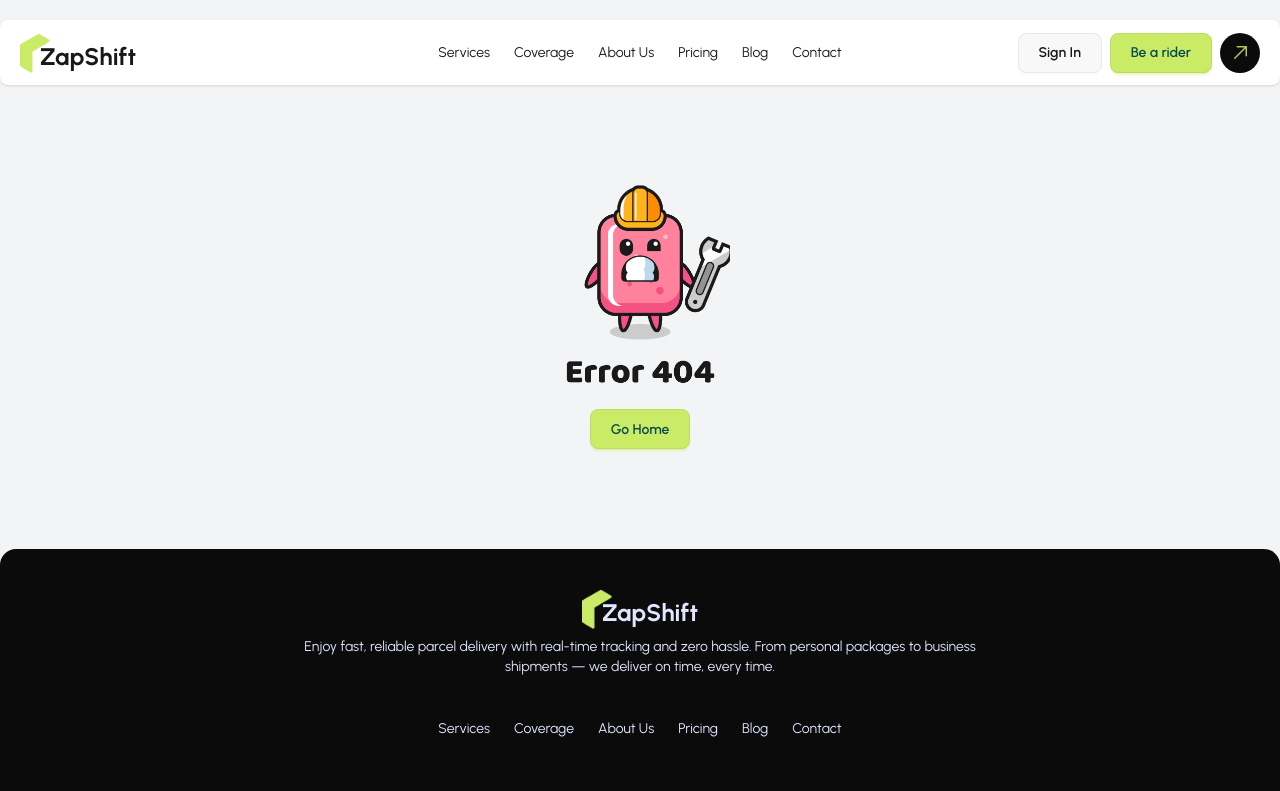
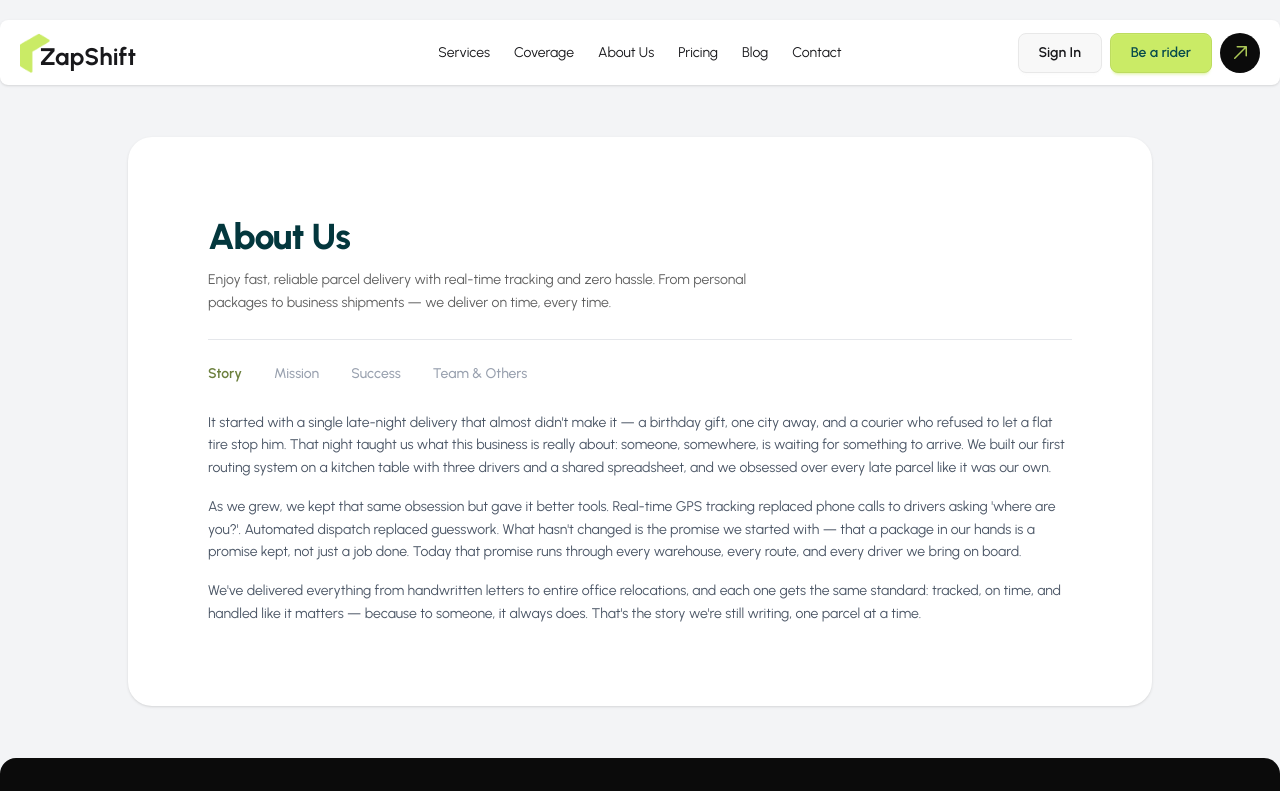
Before and after one commit to suronjit02/zap-shift-client, a React (Vite) app: page /about-us in a window 1280 px wide. Shown: the top 791 px of the page. Built offline with nearby package versions, Linux system fonts and the light colour scheme.

Commit message:
feat: about page create

```diff
--- /dev/null
+++ b/src/pages/AboutPage/AboutUs.jsx
@@ -0,0 +1,95 @@
+import { useState } from "react";
+
+const TABS = {
+  Story: {
+    label: "Story",
+    paragraphs: [
+      "It started with a single late-night delivery that almost didn't make it — a birthday gift, one city away, and a courier who refused to let a flat tire stop him. That night taught us what this business is really about: someone, somewhere, is waiting for something to arrive. We built our first routing system on a kitchen table with three drivers and a shared spreadsheet, and we obsessed over every late parcel like it was our own.",
+      "As we grew, we kept that same obsession but gave it better tools. Real-time GPS tracking replaced phone calls to drivers asking 'where are you?'. Automated dispatch replaced guesswork. What hasn't changed is the promise we started with — that a package in our hands is a promise kept, not just a job done. Today that promise runs through every warehouse, every route, and every driver we bring on board.",
+      "We've delivered everything from handwritten letters to entire office relocations, and each one gets the same standard: tracked, on time, and handled like it matters — because to someone, it always does. That's the story we're still writing, one parcel at a time.",
+    ],
+  },
+  Mission: {
+    label: "Mission",
+    paragraphs: [
+      "Our mission is simple to say and hard to do every single day: make sure nothing gets lost, nothing arrives late without warning, and nobody has to wonder where their package is. We chase that by investing in smarter routing, real-time visibility, and a courier network trained to treat every box like it's fragile — even when it isn't.",
+      "We don't measure ourselves by how many parcels we move. We measure ourselves by how many people didn't have to call support to ask 'is it coming today?' That's the number that tells us if we're actually doing our job — not just shipping volume, but earning trust one delivery at a time.",
+      "Looking ahead, our focus is on closing the gap between 'shipped' and 'delivered' even further — same-day windows, tighter tracking accuracy, and a support team that picks up before you finish dialing. We're not trying to be the biggest delivery company. We're trying to be the one people actually rely on.",
+    ],
+  },
+  Success: {
+    label: "Success",
+    paragraphs: [
+      "Success, for us, looks like a small business owner who no longer worries about whether their products will show up on time for a customer's event. It looks like families reconnecting through parcels sent across cities, and companies that scaled their shipping without ever scaling their stress. Thousands of businesses and individuals now build their delivery expectations around us — and that trust took years, not months, to earn.",
+      "We've handled peak-season surges without missing our delivery windows, expanded into new regions without dropping our tracking accuracy, and kept our customer satisfaction consistently high even as volume multiplied. None of that happened by accident — it happened because we treat every single parcel like it's the only one moving that day.",
+      "The real proof isn't in our numbers, though they matter. It's in the repeat customers who never had to think twice about choosing us again, and the businesses that quietly built their operations around a delivery service they no longer have to worry about.",
+    ],
+  },
+  "Team & Others": {
+    label: "Team & Others",
+    paragraphs: [
+      "Behind every parcel that arrives on time is a team most customers never see: dispatchers making split-second routing calls, drivers navigating traffic and weather to hit a delivery window, and a support team fielding questions with patience even during the busiest weeks. They're the reason 'on time, every time' isn't just a slogan on a webpage.",
+      "We've built partnerships with local courier networks, warehousing providers, and technology vendors to extend our reach into places we couldn't cover alone — without ever lowering the standard we hold ourselves to. Every partner who joins our network is trained on the same principle our first three drivers followed: the parcel matters, and so does the person waiting for it.",
+      "We're a team that grew up solving problems in real time — a missed address, a storm delaying a route, a customer needing an update at 11pm. That's the culture we protect as we scale: people first, systems second, and a shared refusal to let 'good enough' be good enough.",
+    ],
+  },
+};
+
+const TAB_ORDER = ["Story", "Mission", "Success", "Team & Others"];
+
+export default function AboutUs() {
+  const [activeTab, setActiveTab] = useState("Story");
+
+  return (
+    <div className="flex items-center justify-center p-8">
+      <div className="w-full max-w-5xl bg-white rounded-3xl shadow-sm p-20">
+        {/* Heading */}
+        <h1 className="text-4xl font-extrabold text-secondary tracking-tight mb-3">
+          About Us
+        </h1>
+        <p className="text-sm text-secondary-content leading-relaxed max-w-xl">
+          Enjoy fast, reliable parcel delivery with real-time tracking and zero
+          hassle. From personal packages to business shipments — we deliver on
+          time, every time.
+        </p>
+
+        <hr className="my-6 border-gray-200" />
+
+        {/* Tabs */}
+        <div
+          className="flex items-center gap-8 mb-6"
+          role="tablist"
+          aria-label="About Us sections"
+        >
+          {TAB_ORDER.map((tabKey) => {
+            const isActive = activeTab === tabKey;
+            return (
+              <button
+                key={tabKey}
+                role="tab"
+                aria-selected={isActive}
+                onClick={() => setActiveTab(tabKey)}
+                className={`text-sm font-medium pb-1 transition-colors duration-200 focus:outline-none focus-visible:ring-2 focus-visible:ring-[#6b7f3c] rounded-sm ${
+                  isActive
+                    ? "text-[#6b7f3c] font-semibold"
+                    : "text-gray-400 hover:text-gray-600"
+                }`}
+              >
+                {TABS[tabKey].label}
+              </button>
+            );
+          })}
+        </div>
+
+        {/* Tab content */}
+        <div className="space-y-4">
+          {TABS[activeTab].paragraphs.map((p, i) => (
+            <p key={i} className="text-sm text-gray-600 leading-relaxed">
+              {p}
+            </p>
+          ))}
+        </div>
+      </div>
+    </div>
+  );
+}
--- a/src/router/router.jsx
+++ b/src/router/router.jsx
@@ -3,6 +3,7 @@ import RootLayout from "../layouts/RootLayout";
 import Home from "../pages/Home/Home";
 import Coverage from "../pages/Coverage/Coverage";
 import Error404 from "../pages/Error404.jsx/Error404";
+import AboutUs from "../pages/AboutPage/AboutUs";
 
 export const router = createBrowserRouter([
   {
@@ -19,6 +20,10 @@ export const router = createBrowserRouter([
         loader: () => fetch("/warehouses.json").then((res) => res.json()),
       },
       {
+        path: "/about-us",
+        element: <AboutUs />,
+      },
+      {
         path: "/*",
         element: <Error404 />,
       },
```
